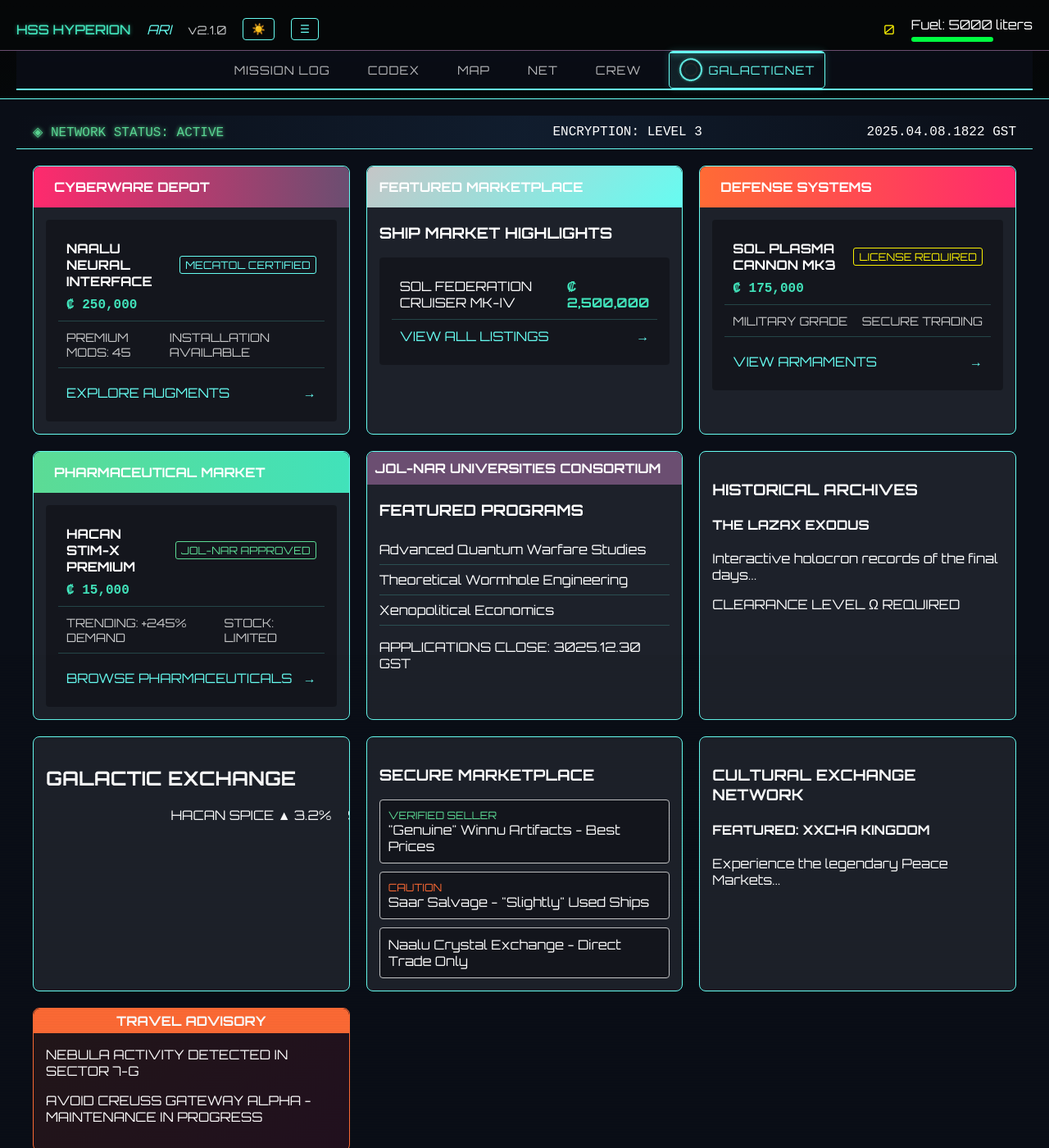
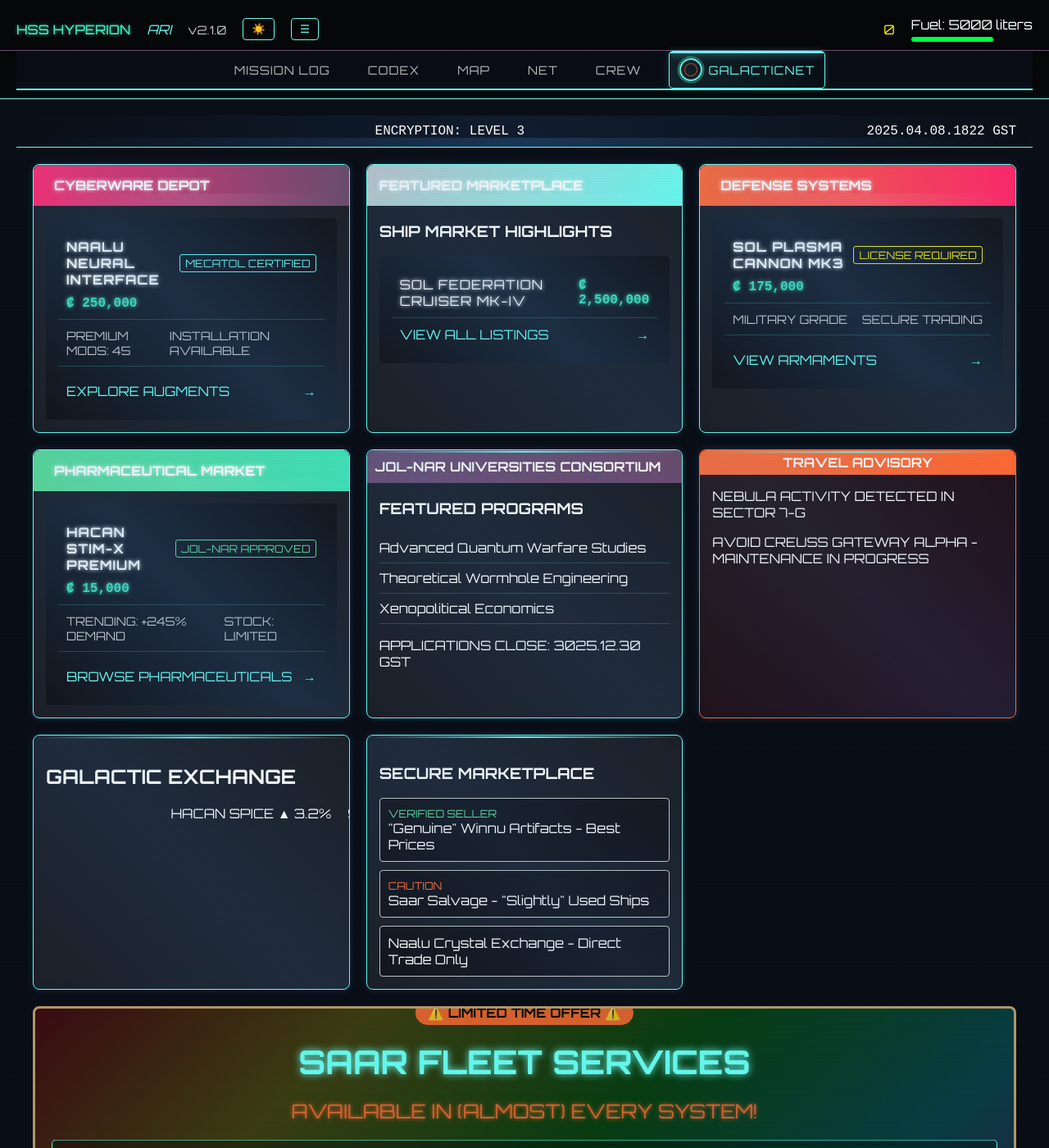
Before and after one commit to Hyperion-box/Hyperion-box.github.io, a Jekyll site: the page built from galactic-net.html, in a window 1280 px wide and 1400 px high. Shown: the whole window at 82% size. Built offline with Jekyll 4.4.1, drawn with Linux system fonts in a browser that asks for light colours; some of the changed text lies outside the part shown.

```diff
--- a/galactic-net.html
+++ b/galactic-net.html
@@ -116,14 +116,11 @@ styles:
             <div class="application-deadline">APPLICATIONS CLOSE: 3025.12.30 GST</div>
         </div>
 
-        <!-- Historical Archives -->
-        <div class="net-card archives">
-            <h3>HISTORICAL ARCHIVES</h3>
-            <div class="archive-entry">
-                <h4>THE LAZAX EXODUS</h4>
-                <p>Interactive holocron records of the final days...</p>
-                <span class="archive-access">CLEARANCE LEVEL Ω REQUIRED</span>
-            </div>
+                <!-- Emergency Broadcasts -->
+        <div class="net-card emergency">
+            <div class="warning-banner">TRAVEL ADVISORY</div>
+            <p>NEBULA ACTIVITY DETECTED IN SECTOR 7-G</p>
+            <p>AVOID CREUSS GATEWAY ALPHA - MAINTENANCE IN PROGRESS</p>
         </div>
 
         <!-- Market Updates with Live Ticker -->
@@ -156,32 +153,19 @@ styles:
             </div>
         </div>
 
-        <!-- Tourism & Culture -->
-        <div class="net-card tourism">
-            <h3>CULTURAL EXCHANGE NETWORK</h3>
-            <div class="destination-feature">
-                <h4>FEATURED: XXCHA KINGDOM</h4>
-                <p>Experience the legendary Peace Markets...</p>
-            </div>
-        </div>
-
-        <!-- Emergency Broadcasts -->
-        <div class="net-card emergency">
-            <div class="warning-banner">TRAVEL ADVISORY</div>
-            <p>NEBULA ACTIVITY DETECTED IN SECTOR 7-G</p>
-            <p>AVOID CREUSS GATEWAY ALPHA - MAINTENANCE IN PROGRESS</p>
-        </div>
-
         <!-- Sponsored Content -->
         <div class="galactic-ad premium">
-            <div class="ad-tag">PREMIUM OFFER</div>
-            <h3>SAAR FLEET SERVICES</h3>
+            <div class="ad-tag">⚠️ LIMITED TIME OFFER ⚠️</div>
+            <h3 class="ad-title">SAAR FLEET SERVICES</h3>
+            <div class="ad-flash">AVAILABLE IN (ALMOST) EVERY SYSTEM!</div>
             <ul class="service-list">
-                <li>✦ Premium Fuel Depot Access</li>
-                <li>✦ Asteroid Field Navigation Charts</li>
-                <li>✦ Emergency Repair Facilities</li>
+                <li>✦ PREMIUM FUEL DEPOT ACCESS</li>
+                <li>✦ NAVIGATION CHART RUTTERS</li>
+                <li>✦ EMERGENCY REPAIR FACILITIES</li>
+                <li>✦ 20/7/365 SERVICE GUARANTEE</li>
             </ul>
-            <div class="ad-footer">REGISTERED WITH GALACTIC COUNCIL</div>
+            <div class="ad-ticker">🔥 SPECIAL OFFER: 50% OFF FIRST REFUEL! 🔥</div>
+            <div class="ad-footer">REGISTERED WITH GALACTIC COUNCIL • 100% LEGIT • NO SCAMS</div>
         </div>
 
         <!-- Research Publications -->
--- a/styles/galactic-net.css
+++ b/styles/galactic-net.css
@@ -42,6 +42,11 @@
     background: var(--deep-space);
     min-height: 100vh;
     position: relative;
+    background-image:
+        linear-gradient(rgba(0, 0, 0, 0.1) 1px, transparent 1px),
+        linear-gradient(90deg, rgba(0, 0, 0, 0.1) 1px, transparent 1px);
+    background-size: 20px 20px;
+    animation: gridPulse 4s infinite;
 }
 
 /* Network Status Bar */
@@ -58,13 +63,24 @@
     );
     border-bottom: 1px solid var(--hologram-blue);
     font-family: 'Courier New', monospace;
+    position: relative;
+    overflow: hidden;
 }
 
 .network-status::before {
-    content: '◈ NETWORK STATUS: ACTIVE';
-    color: var(--alien-green);
-    text-shadow: 0 0 5px var(--alien-green);
-    animation: blink 2s infinite;
+    content: '';
+    position: absolute;
+    top: 0;
+    left: 0;
+    right: 0;
+    bottom: 0;
+    background: linear-gradient(
+        90deg,
+        transparent,
+        rgba(74, 159, 245, 0.2),
+        transparent
+    );
+    animation: scanline 2s linear infinite;
 }
 
 /* Content Grid */
@@ -73,6 +89,7 @@
     grid-template-columns: repeat(auto-fit, minmax(300px, 1fr));
     gap: 20px;
     padding: 20px;
+    position: relative;
 }
 
 /* News Card */
@@ -85,6 +102,7 @@
     overflow: hidden;
     transition: all 0.3s ease;
     backdrop-filter: blur(5px);
+    box-shadow: 0 0 10px rgba(74, 159, 245, 0.2);
 }
 
 .net-card::before {
@@ -98,29 +116,145 @@
     animation: scanline 2s linear infinite;
 }
 
+.net-card::after {
+    content: '';
+    position: absolute;
+    top: 0;
+    left: 0;
+    right: 0;
+    bottom: 0;
+    background: linear-gradient(
+        45deg,
+        transparent 0%,
+        rgba(74, 159, 245, 0.1) 50%,
+        transparent 100%
+    );
+    pointer-events: none;
+}
+
 /* Advertisement Banner */
 .galactic-ad {
     grid-column: 1 / -1;
     background: linear-gradient(
         135deg,
-        rgba(107, 78, 113, 0.3) 0%,
-        rgba(74, 159, 245, 0.3) 100%
+        rgba(255, 0, 0, 0.2) 0%,
+        rgba(255, 255, 0, 0.2) 25%,
+        rgba(0, 255, 0, 0.2) 50%,
+        rgba(0, 255, 255, 0.2) 75%,
+        rgba(255, 0, 255, 0.2) 100%
     );
     padding: 20px;
-    border: 2px solid var(--nova-orange);
+    border: 3px solid var(--nova-orange);
     border-radius: 8px;
     text-align: center;
     position: relative;
     overflow: hidden;
+    animation: rainbowBorder 3s linear infinite;
 }
 
-.galactic-ad::after {
-    content: 'SPONSORED BY HACAN TRADE FEDERATION';
+.ad-tag {
     position: absolute;
-    top: 5px;
-    right: 10px;
-    font-size: 0.8em;
+    top: -10px;
+    left: 50%;
+    transform: translateX(-50%);
+    background: var(--nova-orange);
+    color: black;
+    padding: 5px 15px;
+    border-radius: 15px;
+    font-weight: bold;
+    animation: blink 1s infinite;
+    z-index: 2;
+}
+
+.ad-title {
+    font-size: 2.5em;
+    color: var(--hologram-blue);
+    text-shadow: 0 0 10px var(--hologram-blue);
+    margin: 20px 0;
+    animation: pulse 2s infinite;
+}
+
+.ad-flash {
+    font-size: 1.5em;
     color: var(--nova-orange);
+    text-shadow: 0 0 5px var(--nova-orange);
+    margin: 15px 0;
+    animation: flash 1s infinite;
+}
+
+.service-list {
+    list-style: none;
+    padding: 0;
+    margin: 20px 0;
+}
+
+.service-list li {
+    margin: 10px 0;
+    padding: 10px;
+    background: rgba(0, 0, 0, 0.3);
+    border: 1px solid var(--hologram-blue);
+    border-radius: 5px;
+    animation: float 3s ease-in-out infinite;
+}
+
+.service-list li:nth-child(2n) {
+    animation-delay: 0.5s;
+}
+
+.service-list li:nth-child(3n) {
+    animation-delay: 1s;
+}
+
+.ad-ticker {
+    background: rgba(0, 0, 0, 0.5);
+    padding: 10px;
+    margin: 15px 0;
+    border: 2px solid var(--nova-orange);
+    border-radius: 5px;
+    animation: rainbowText 3s linear infinite;
+}
+
+.ad-footer {
+    font-size: 0.9em;
+    color: var(--space-gray);
+    margin-top: 15px;
+    animation: slide 10s linear infinite;
+}
+
+@keyframes rainbowBorder {
+    0% { border-color: var(--nova-orange); }
+    25% { border-color: var(--hologram-blue); }
+    50% { border-color: var(--alien-green); }
+    75% { border-color: var(--cosmic-teal); }
+    100% { border-color: var(--nova-orange); }
+}
+
+@keyframes rainbowText {
+    0% { color: var(--nova-orange); }
+    25% { color: var(--hologram-blue); }
+    50% { color: var(--alien-green); }
+    75% { color: var(--cosmic-teal); }
+    100% { color: var(--nova-orange); }
+}
+
+@keyframes flash {
+    0%, 100% { opacity: 1; }
+    50% { opacity: 0.5; }
+}
+
+@keyframes float {
+    0%, 100% { transform: translateY(0); }
+    50% { transform: translateY(-5px); }
+}
+
+@keyframes slide {
+    0% { transform: translateX(100%); }
+    100% { transform: translateX(-100%); }
+}
+
+@keyframes pulse {
+    0%, 100% { transform: scale(1); }
+    50% { transform: scale(1.05); }
 }
 
 /* Animations */
@@ -129,31 +263,19 @@
     to { transform: rotate(360deg); }
 }
 
-@keyframes pulse {
-    0% { transform: scale(1); opacity: 0.7; }
-    50% { transform: scale(1.1); opacity: 0.3; }
-    100% { transform: scale(1); opacity: 0.7; }
-}
-
 @keyframes blink {
     0%, 100% { opacity: 1; }
     50% { opacity: 0.5; }
 }
 
 @keyframes scanline {
-    from { transform: translateY(0); }
-    to { transform: translateY(100vh); }
+    0% { transform: translateY(-100%); }
+    100% { transform: translateY(100%); }
 }
 
 @keyframes ticker {
     0% { transform: translateX(100%); }
     100% { transform: translateX(-100%); }
-}
-
-@keyframes pulse {
-    0% { opacity: 0.1; }
-    50% { opacity: 0.3; }
-    100% { opacity: 0.1; }
 }
 
 /* Add these new styles to your existing galactic-net.css */
@@ -299,11 +421,6 @@
     50% { opacity: 1; }
 }
 
-@keyframes ticker {
-    0% { transform: translateX(100%); }
-    100% { transform: translateX(-100%); }
-}
-
 /* Add to your existing galactic-net.css */
 
 .marketplace-banner {
@@ -362,6 +479,25 @@
     background: rgba(0, 0, 0, 0.3);
     padding: 15px;
     border-radius: 4px;
+    position: relative;
+    overflow: hidden;
+}
+
+.market-preview::before {
+    content: '';
+    position: absolute;
+    top: 0;
+    left: 0;
+    right: 0;
+    bottom: 0;
+    background: linear-gradient(
+        45deg,
+        transparent 0%,
+        rgba(74, 159, 245, 0.1) 50%,
+        transparent 100%
+    );
+    animation: glitch 0.5s infinite;
+    pointer-events: none;
 }
 
 .featured-item {
@@ -378,12 +514,15 @@
     color: var(--text-primary);
     font-weight: bold;
     flex: 1;
+    text-shadow: 0 0 5px currentColor;
+    letter-spacing: 1px;
 }
 
 .item-price {
     color: var(--cosmic-teal);
     font-weight: bold;
     font-family: 'Courier New', monospace;
+    text-shadow: 0 0 5px var(--cosmic-teal);
 }
 
 .market-stats {
@@ -405,6 +544,25 @@
     border-radius: 8px 8px 0 0;
     font-weight: bold;
     color: var(--text-primary);
+    text-shadow: 0 0 5px currentColor;
+    position: relative;
+    overflow: hidden;
+}
+
+.marketplace-banner::after {
+    content: '';
+    position: absolute;
+    top: 0;
+    left: 0;
+    right: 0;
+    bottom: 0;
+    background: linear-gradient(
+        90deg,
+        transparent,
+        rgba(255, 255, 255, 0.1),
+        transparent
+    );
+    animation: scanline 2s linear infinite;
 }
 
 .marketplace-banner i {
@@ -470,7 +628,9 @@
 
 .net-card[class*="market-"]:hover {
     transform: translateY(-5px);
-    box-shadow: 0 5px 15px rgba(0, 0, 0, 0.3);
+    box-shadow:
+        0 5px 15px rgba(0, 0, 0, 0.3),
+        0 0 20px rgba(74, 159, 245, 0.2);
 }
 
 .net-card[class*="market-"] .view-more {
@@ -509,3 +669,26 @@
         gap: 5px;
     }
 }
+
+/* Add new animations */
+@keyframes gridPulse {
+    0% { background-position: 0 0; }
+    100% { background-position: 20px 20px; }
+}
+
+/* Remove glitch animation */
+@keyframes glitch {
+    0%, 100% { transform: translate(0); }
+}
+
+/* Add retro text effects */
+.item-name, .ship-name {
+    text-shadow: 0 0 5px currentColor;
+    letter-spacing: 1px;
+}
+
+.item-price, .ship-price {
+    font-family: 'Courier New', monospace;
+    color: var(--cosmic-teal);
+    text-shadow: 0 0 5px var(--cosmic-teal);
+}
```
Also changed, not shown: _codex/factions/mentak.md (added, +6 -0 lines), _codex/factions/saar.md (added, +6 -0 lines), _codex/factions/sol.md (added, +6 -0 lines), _codex/factions/yin.md (deleted, +0 -41 lines), _codex/locations/space-station.md (deleted, +0 -21 lines), _swn-help/combat.md (+57 -17 lines).
